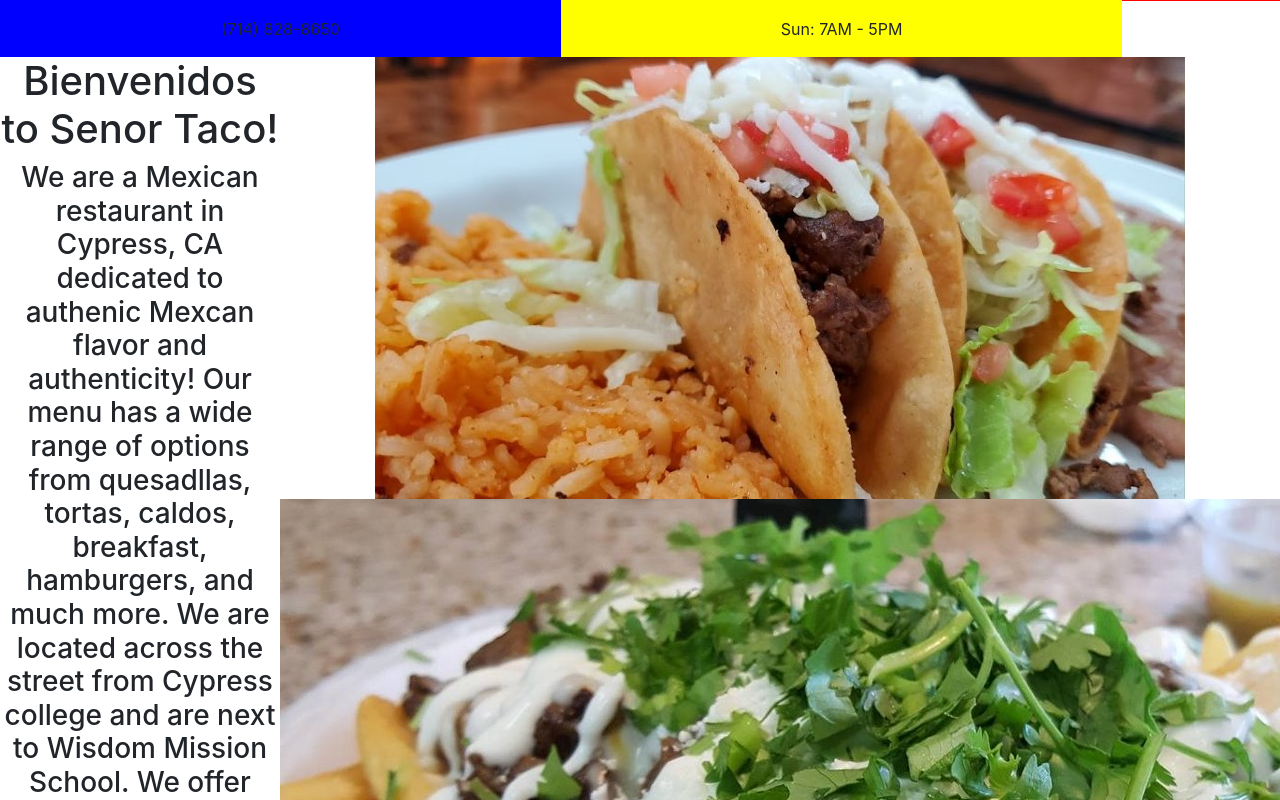
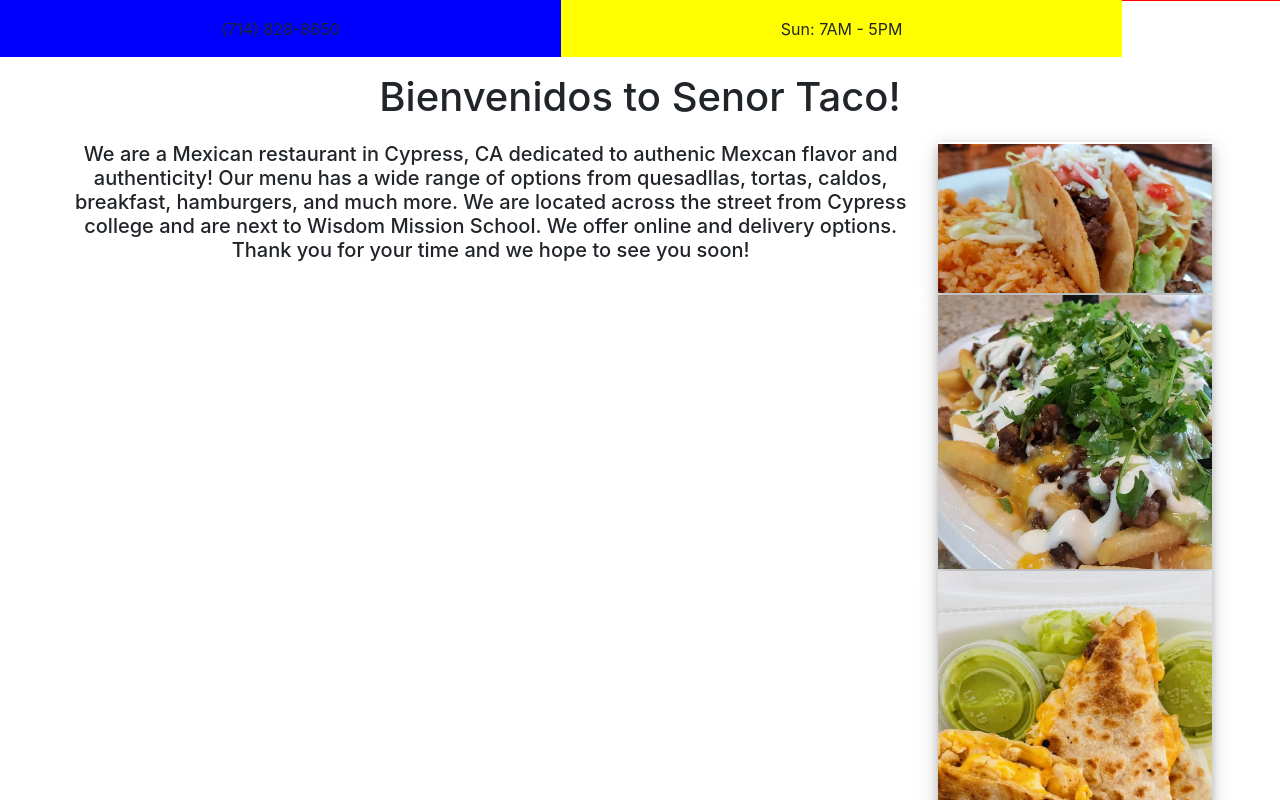
Before and after one commit to NathanielGonzalez52/SenorTaco, a React (Create React App) app: page /home in a window 1280 px wide. Shown: the part 580-1380 px from the top of the page. Built offline with nearby package versions, Linux system fonts and the light colour scheme.

Commit message:
Add css to about section and add images

```diff
--- a/src/components/About.css
+++ b/src/components/About.css
@@ -1,3 +1,27 @@
+.welcome {
+    padding-top: 1rem;
+}
+
 .about {
     display: flex;
 }
+
+
+.about-text {
+    padding-top: 0.8rem;
+    padding-left: 5%;
+    width: 200%;
+}
+
+.pics {
+    padding-top: 0.8rem;
+    padding-left: 1.3rem;
+}
+
+.food {
+    padding-top: 2px;
+    width: 80%;
+    display: block;
+    box-shadow: 0 4px 8px 0 rgba(0, 0, 0, 0.2), 0 6px 20px 0 rgba(0, 0, 0, 0.19);
+
+}
--- a/src/components/About.js
+++ b/src/components/About.js
@@ -3,23 +3,26 @@
 
 function About() {
   return (
+    <>
+    <h1 className="welcome">Bienvenidos to Senor Taco!</h1>
     <div className="about">
+
       <div className = "about-text">
-      <h1>Bienvenidos to Senor Taco!</h1>
-      <h3>We are a Mexican restaurant in Cypress, CA
+      <h5>We are a Mexican restaurant in Cypress, CA
       dedicated to authenic Mexcan flavor and authenticity! Our menu
       has a wide range of options from quesadllas, tortas, caldos, breakfast,
       hamburgers, and much more. We are located across the street from Cypress
       college and are next to Wisdom Mission School. We offer online
       and delivery options. Thank you for your time and we hope to
-      see you soon!</h3>
+      see you soon!</h5>
       </div>
       <div className="pics">
-        <img src="../../images/taco.jpg"></img>
-        <img src="../../images/fries.jpg"></img>
-        <img src="../../images/quesa.jpg"></img>
+        <img className="food" src="../../images/taco.jpg"></img>
+        <img className="food" src="../../images/fries.jpg"></img>
+        <img className="food" src="../../images/quesa.jpg"></img>
       </div>
     </div>
+    </>
   )
 }
 
```
